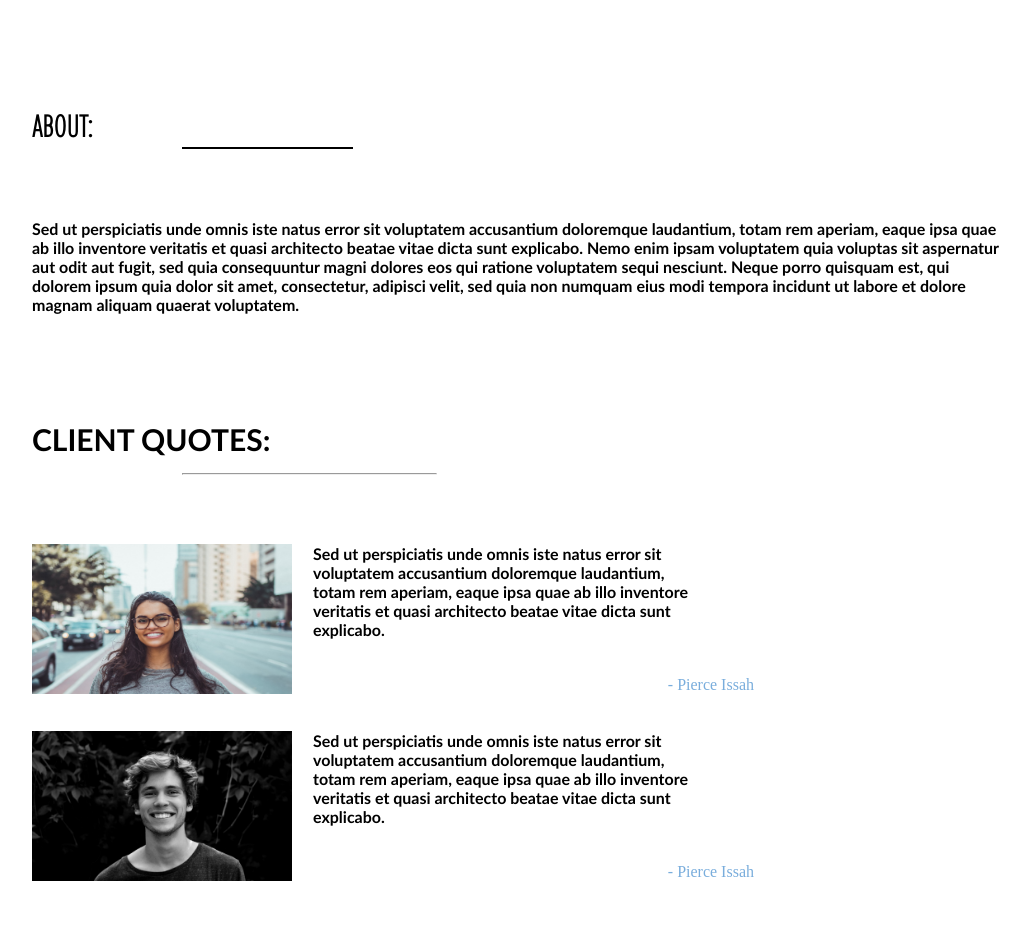
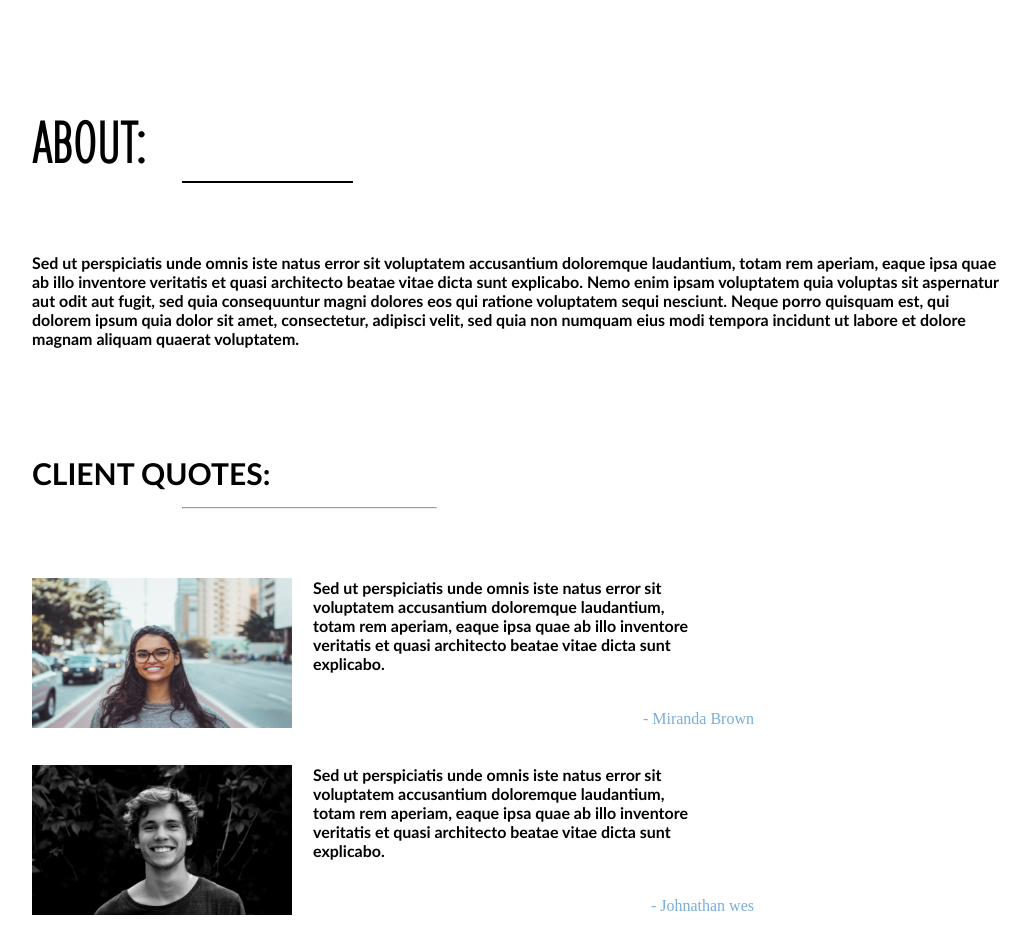
Before and after one commit to in215-pissah/travel-fly_About, a website: page about.html in a window 1280 px wide. Shown: the part 103-1032 px from the top of the page, without its empty margins (118-1148 px from the left). Drawn offline with Linux system fonts and the light colour scheme.

```diff
--- a/about.html
+++ b/about.html
@@ -67,7 +67,7 @@
                 vitae dicta sunt explicabo.
               </p>
             </div>
-            <div class="client-name">- Pierce Issah</div>
+            <div class="client-name">- Miranda Brown</div>
           </div>
           <div class="client-box">
             <div class="client-img">
@@ -81,7 +81,7 @@
                 vitae dicta sunt explicabo.
               </p>
             </div>
-            <div class="client-name">- Pierce Issah</div>
+            <div class="client-name">- Johnathan wes</div>
           </div>
         </div>
       </div>
--- a/scss/about/about.scss
+++ b/scss/about/about.scss
@@ -2,6 +2,9 @@
   margin-top: 111px;
   margin-bottom: 180px;
   .about-header {
+    h1 {
+      font-size: 60px;
+    }
     hr {
       width: 171px;
       background-color: #000000;
--- a/scss/styles.scss
+++ b/scss/styles.scss
@@ -1,4 +1,5 @@
 @import "variables.scss";
+@import "mixins.scss";
 @import "structure.scss";
 @import "nav/nav.scss";
 @import "header/header.scss";
```
Also changed, not shown: css/styles.css, scss/mixins.scss (added), 1 other file.
